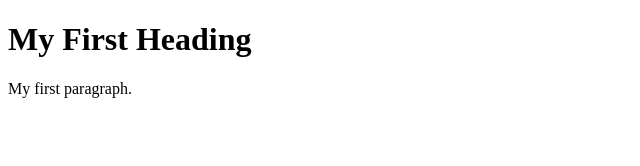
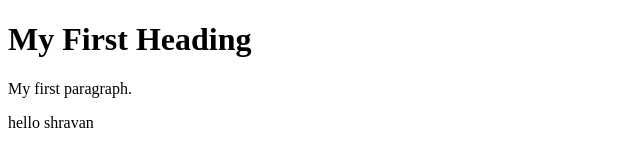
Before and after one commit to Shravan1143/myfirstrepo, a plain HTML site: page index.html in a window 1280 px wide. Shown: the whole page, without its empty margins (0-640 px from the left). Drawn offline with Linux system fonts and the light colour scheme.

Commit message:
Update index.html

```diff
--- a/index.html
+++ b/index.html
@@ -4,6 +4,6 @@
 
 <h1>My First Heading</h1>
 <p>My first paragraph.</p>
-
+<p>hello shravan</p>
 </body>
 </html>
```
